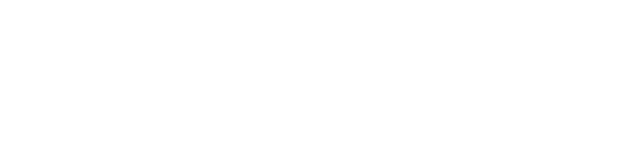
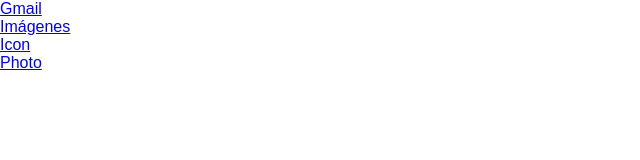
Before and after one commit to jeyfredc/Replica-de-Google, a plain HTML site: page index.html in a window 1280 px wide. Shown: the whole page, without its empty margins (0-640 px from the left). Drawn offline with Linux system fonts and the light colour scheme.

Commit message:
Inicia Header del proyecto ramificado

```diff
--- a/index.html
+++ b/index.html
@@ -1,5 +1,5 @@
 <!DOCTYPE html>
-<html lang="en">
+<html lang="es">
 
 <head>
     <meta charset="UTF-8" />
@@ -9,7 +9,24 @@
 </head>
 
 <body>
-
+    <header>
+        <nav>
+            <ul>
+                <li>
+                    <a href="#">Gmail</a>
+                </li>
+                <li>
+                    <a href="#">Imágenes</a>
+                </li>
+                <li>
+                    <a href="#">Icon</a>
+                </li>
+                <li>
+                    <a href="#">Photo</a>
+                </li>
+            </ul>
+        </nav>
+    </header>
 </body>
 
 </html>
```
